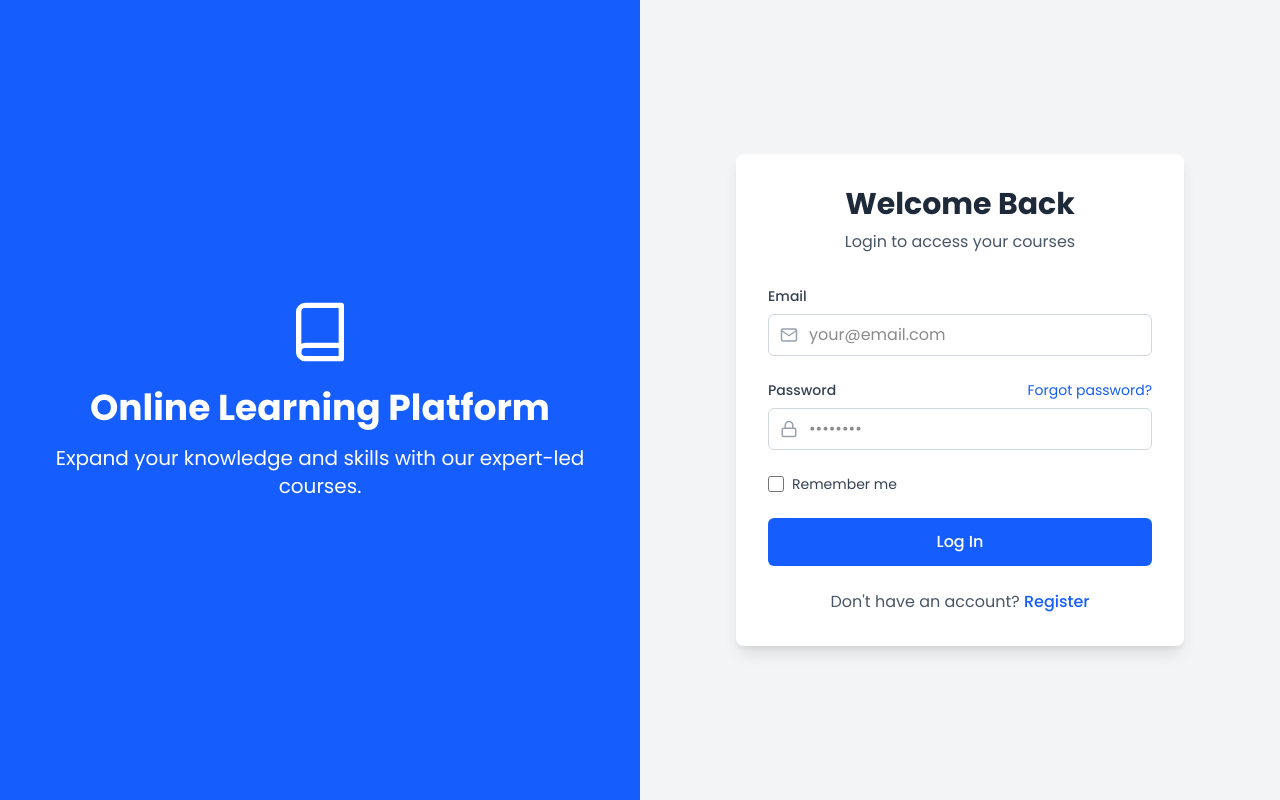
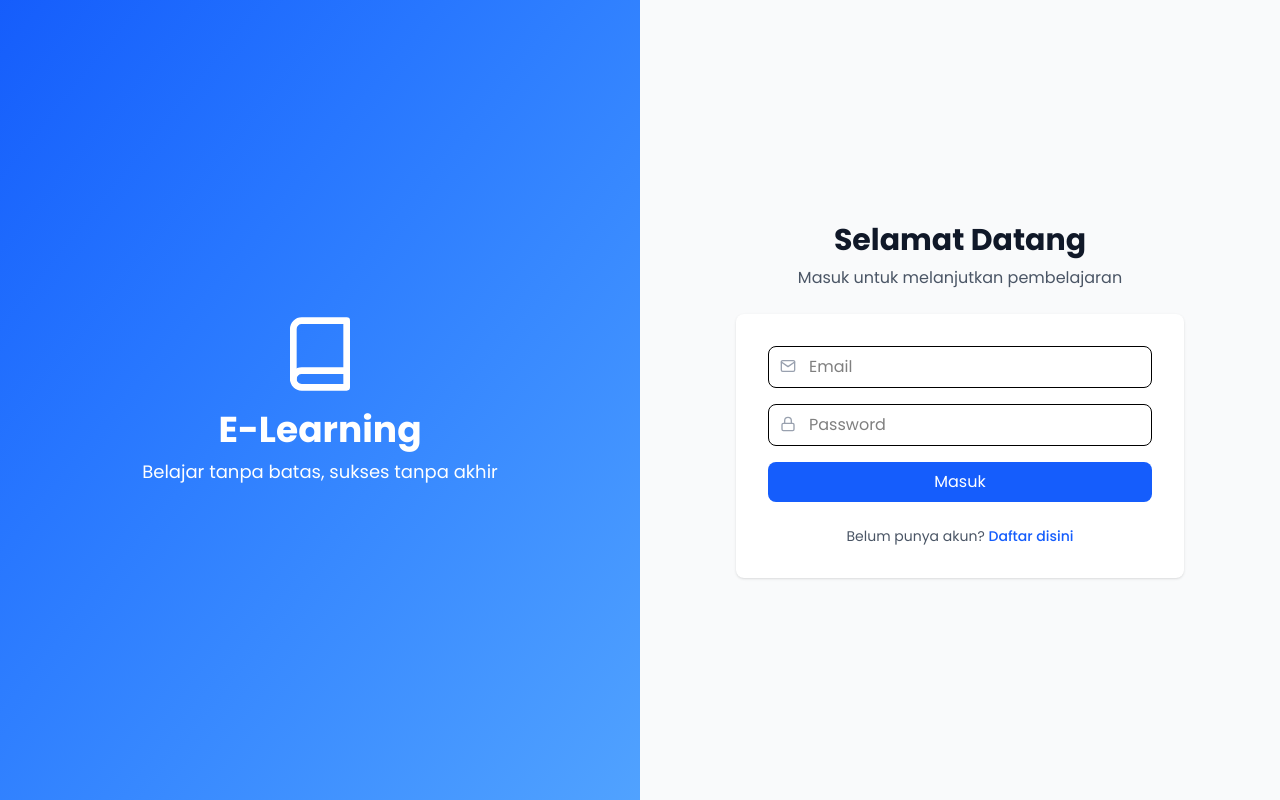
Before and after one commit to ejiganteng/course-web, a Next.js app: page /auth in a window 1280 px wide. Built offline with nearby package versions, Linux system fonts and the light colour scheme.

Commit message:
fix landing page and login

```diff
--- a/package.json
+++ b/package.json
@@ -10,11 +10,14 @@
   },
   "dependencies": {
     "@heroicons/react": "^2.2.0",
+    "@types/axios": "^0.9.36",
+    "axios": "^1.9.0",
     "framer-motion": "^12.11.0",
     "motion": "^12.10.4",
     "next": "15.3.2",
     "react": "^19.0.0",
     "react-dom": "^19.0.0",
+    "react-hook-form": "^7.56.3",
     "react-icons": "^5.5.0",
     "react-intersection-observer": "^9.16.0",
     "styled-components": "^6.1.18",
--- a/src/app/auth/page.tsx
+++ b/src/app/auth/page.tsx
@@ -3,342 +3,211 @@
 import { useState } from 'react';
 import { FiUser, FiLock, FiMail, FiBook, FiChevronLeft } from 'react-icons/fi';
 
-// Interface definitions for TypeScript
-interface LoginProps {
-  onSwitchToRegister?: () => void;
-}
+// Komponen Layout Umum
+const AuthLayout = ({
+  title,
+  subtitle,
+  children,
+}: {
+  title: string;
+  subtitle: string;
+  children: React.ReactNode;
+}) => (
+  <div className="flex min-h-screen bg-gray-50">
+    {/* Branding Section */}
+    <div className="hidden lg:flex flex-col items-center justify-center w-1/2 bg-gradient-to-br from-blue-600 to-blue-400 text-white p-8">
+      <FiBook className="w-20 h-20 mb-4" />
+      <h1 className="text-4xl font-bold mb-2">E-Learning</h1>
+      <p className="text-lg text-center">Belajar tanpa batas, sukses tanpa akhir</p>
+    </div>
 
-interface RegisterProps {
-  onSwitchToLogin?: () => void;
-}
+    {/* Form Section */}
+    <div className="w-full lg:w-1/2 flex items-center justify-center p-6">
+      <div className="w-full max-w-md space-y-6">
+        <div className="text-center">
+          <h2 className="text-3xl font-bold text-gray-900">{title}</h2>
+          <p className="mt-2 text-gray-600">{subtitle}</p>
+        </div>
 
-interface FormData {
-  fullName: string;
-  email: string;
-  password: string;
-  confirmPassword: string;
-}
+        <div className="bg-white p-8 shadow rounded-lg">
+          {children}
+        </div>
+      </div>
+    </div>
+  </div>
+);
 
-// Login Component
-const Login: React.FC<LoginProps> = ({ onSwitchToRegister }) => {
-  const [email, setEmail] = useState<string>('');
-  const [password, setPassword] = useState<string>('');
-  const [isLoading, setIsLoading] = useState<boolean>(false);
+// Komponen Input Umum
+const InputField = ({
+  icon,
+  type,
+  placeholder,
+  value,
+  onChange,
+  name,
+}: {
+  icon: React.ReactNode;
+  type: string;
+  placeholder: string;
+  value: string;
+  onChange: (e: React.ChangeEvent<HTMLInputElement>) => void;
+  name?: string;
+}) => (
+  <div className="relative mb-4">
+    <div className="absolute top-3 left-3 text-gray-400">
+      {icon}
+    </div>
+    <input
+      type={type}
+      className="w-full pl-10 pr-4 py-2 border rounded-lg focus:ring-2 focus:ring-blue-500 focus:border-blue-500"
+      placeholder={placeholder}
+      value={value}
+      onChange={onChange}
+      name={name}
+    />
+  </div>
+);
 
-  const handleLogin = (e: React.MouseEvent) => {
+// Komponen Login
+const Login = ({ switchView }: { switchView: () => void }) => {
+  const [form, setForm] = useState({ email: '', password: '' });
+
+  const handleSubmit = (e: React.FormEvent) => {
     e.preventDefault();
-    setIsLoading(true);
-    // Simulate login request
-    setTimeout(() => {
-      console.log('Login attempt:', { email, password });
-      setIsLoading(false);
-      // Handle login logic here
-    }, 1000);
+    // Handle login logic
+    console.log(form);
   };
 
   return (
-    <div className="flex min-h-screen bg-gray-100">
-      {/* Left side - Course branding */}
-      <div className="hidden lg:flex lg:w-1/2 bg-blue-600 flex-col justify-center items-center text-white p-12">
-        <FiBook size={64} />
-        <h1 className="text-4xl font-bold mt-6">Online Learning Platform</h1>
-        <p className="text-xl mt-4 text-center">Expand your knowledge and skills with our expert-led courses.</p>
-      </div>
+    <AuthLayout
+      title="Selamat Datang"
+      subtitle="Masuk untuk melanjutkan pembelajaran"
+    >
+      <form onSubmit={handleSubmit} className="space-y-6">
+        <InputField
+          icon={<FiMail />}
+          type="email"
+          placeholder="Email"
+          value={form.email}
+          onChange={(e) => setForm({ ...form, email: e.target.value })}
+        />
 
-      {/* Right side - Login form */}
-      <div className="w-full lg:w-1/2 flex justify-center items-center p-8">
-        <div className="w-full max-w-md">
-          <div className="bg-white rounded-lg shadow-lg p-8">
-            <div className="text-center mb-8">
-              <h2 className="text-3xl font-bold text-gray-800">Welcome Back</h2>
-              <p className="text-gray-600 mt-2">Login to access your courses</p>
-            </div>
+        <InputField
+          icon={<FiLock />}
+          type="password"
+          placeholder="Password"
+          value={form.password}
+          onChange={(e) => setForm({ ...form, password: e.target.value })}
+        />
 
-            <div>
-              <div className="mb-6">
-                <label className="block text-gray-700 text-sm font-medium mb-2" htmlFor="email">
-                  Email
-                </label>
-                <div className="relative">
-                  <div className="absolute inset-y-0 left-0 pl-3 flex items-center pointer-events-none">
-                    <FiMail size={18} className="text-gray-400" />
-                  </div>
-                  <input
-                    id="email"
-                    type="email"
-                    className="pl-10 w-full py-2 px-4 border border-gray-300 rounded-md focus:outline-none focus:ring-2 focus:ring-blue-500"
-                    placeholder="your@email.com"
-                    value={email}
-                    onChange={(e) => setEmail(e.target.value)}
-                  />
-                </div>
-              </div>
+        <button
+          type="submit"
+          className="w-full py-2 px-4 bg-blue-600 hover:bg-blue-700 text-white rounded-lg transition duration-200"
+        >
+          Masuk
+        </button>
 
-              <div className="mb-6">
-                <div className="flex justify-between items-center mb-2">
-                  <label className="block text-gray-700 text-sm font-medium" htmlFor="password">
-                    Password
-                  </label>
-                  <a href="#" className="text-sm text-blue-600 hover:text-blue-800">
-                    Forgot password?
-                  </a>
-                </div>
-                <div className="relative">
-                  <div className="absolute inset-y-0 left-0 pl-3 flex items-center pointer-events-none">
-                    <FiLock size={18} className="text-gray-400" />
-                  </div>
-                  <input
-                    id="password"
-                    type="password"
-                    className="pl-10 w-full py-2 px-4 border border-gray-300 rounded-md focus:outline-none focus:ring-2 focus:ring-blue-500"
-                    placeholder="••••••••"
-                    value={password}
-                    onChange={(e) => setPassword(e.target.value)}
-                  />
-                </div>
-              </div>
-
-              <div className="flex items-center mb-6">
-                <input
-                  id="remember"
-                  type="checkbox"
-                  className="h-4 w-4 text-blue-600 border-gray-300 rounded focus:ring-blue-500"
-                />
-                <label htmlFor="remember" className="ml-2 block text-sm text-gray-700">
-                  Remember me
-                </label>
-              </div>
-
-              <button
-                onClick={handleLogin}
-                className="w-full py-3 px-4 bg-blue-600 hover:bg-blue-700 text-white font-medium rounded-md focus:outline-none focus:ring-2 focus:ring-blue-500 focus:ring-offset-2 transition duration-150 ease-in-out"
-                disabled={isLoading}
-              >
-                {isLoading ? 'Logging in...' : 'Log In'}
-              </button>
-            </div>
-
-            <div className="mt-6 text-center">
-              <p className="text-gray-600">
-                Don't have an account?{' '}
-                <a
-                  href="#"
-                  className="text-blue-600 hover:text-blue-800 font-medium"
-                  onClick={(e) => {
-                    e.preventDefault();
-                    if (onSwitchToRegister) onSwitchToRegister();
-                  }}
-                >
-                  Register
-                </a>
-              </p>
-            </div>
-          </div>
+        <div className="text-center text-sm text-gray-600">
+          Belum punya akun?{' '}
+          <button
+            type="button"
+            onClick={switchView}
+            className="text-blue-600 hover:underline font-medium"
+          >
+            Daftar disini
+          </button>
         </div>
-      </div>
-    </div>
+      </form>
+    </AuthLayout>
   );
 };
 
-// Register Component
-const Register: React.FC<RegisterProps> = ({ onSwitchToLogin }) => {
-  const [formData, setFormData] = useState<FormData>({
-    fullName: '',
+// Komponen Register
+const Register = ({ switchView }: { switchView: () => void }) => {
+  const [form, setForm] = useState({
+    name: '',
     email: '',
     password: '',
-    confirmPassword: '',
+    confirmPassword: ''
   });
-  const [isLoading, setIsLoading] = useState<boolean>(false);
 
-  const handleChange = (e: React.ChangeEvent<HTMLInputElement>) => {
-    const { name, value } = e.target;
-    setFormData((prev) => ({ ...prev, [name]: value }));
-  };
-
-  const handleRegister = (e: React.MouseEvent) => {
+  const handleSubmit = (e: React.FormEvent) => {
     e.preventDefault();
-    setIsLoading(true);
-    // Simulate registration request
-    setTimeout(() => {
-      console.log('Registration attempt:', formData);
-      setIsLoading(false);
-      // Handle registration logic here
-    }, 1000);
+    // Handle registration logic
+    console.log(form);
   };
 
   return (
-    <div className="flex min-h-screen bg-gray-100">
-      {/* Left side - Course branding */}
-      <div className="hidden lg:flex lg:w-1/2 bg-blue-600 flex-col justify-center items-center text-white p-12">
-        <FiBook size={64} />
-        <h1 className="text-4xl font-bold mt-6">Online Learning Platform</h1>
-        <p className="text-xl mt-4 text-center">Join thousands of students and start your learning journey today.</p>
-      </div>
+    <AuthLayout
+      title="Buat Akun Baru"
+      subtitle="Mulai perjalanan belajarmu sekarang"
+    >
+      <form onSubmit={handleSubmit} className="space-y-6">
+        <InputField
+          icon={<FiUser />}
+          type="text"
+          placeholder="Nama Lengkap"
+          value={form.name}
+          onChange={(e) => setForm({ ...form, name: e.target.value })}
+        />
 
-      {/* Right side - Register form */}
-      <div className="w-full lg:w-1/2 flex justify-center items-center p-8">
-        <div className="w-full max-w-md">
-          <div className="bg-white rounded-lg shadow-lg p-8">
-            <a
-              href="#"
-              className="flex items-center text-blue-600 mb-4 hover:text-blue-800"
-              onClick={(e) => {
-                e.preventDefault();
-                if (onSwitchToLogin) onSwitchToLogin();
-              }}
-            >
-              <FiChevronLeft size={16} />
-              <span className="ml-1">Back to login</span>
-            </a>
+        <InputField
+          icon={<FiMail />}
+          type="email"
+          placeholder="Email"
+          value={form.email}
+          onChange={(e) => setForm({ ...form, email: e.target.value })}
+        />
 
-            <div className="text-center mb-8">
-              <h2 className="text-3xl font-bold text-gray-800">Create Account</h2>
-              <p className="text-gray-600 mt-2">Sign up to access all courses</p>
-            </div>
+        <InputField
+          icon={<FiLock />}
+          type="password"
+          placeholder="Password"
+          value={form.password}
+          onChange={(e) => setForm({ ...form, password: e.target.value })}
+        />
 
-            <div>
-              <div className="mb-6">
-                <label className="block text-gray-700 text-sm font-medium mb-2" htmlFor="fullName">
-                  Full Name
-                </label>
-                <div className="relative">
-                  <div className="absolute inset-y-0 left-0 pl-3 flex items-center pointer-events-none">
-                    <FiUser size={18} className="text-gray-400" />
-                  </div>
-                  <input
-                    id="fullName"
-                    name="fullName"
-                    type="text"
-                    className="pl-10 w-full py-2 px-4 border border-gray-300 rounded-md focus:outline-none focus:ring-2 focus:ring-blue-500"
-                    placeholder="John Doe"
-                    value={formData.fullName}
-                    onChange={handleChange}
-                  />
-                </div>
-              </div>
+        <InputField
+          icon={<FiLock />}
+          type="password"
+          placeholder="Konfirmasi Password"
+          value={form.confirmPassword}
+          onChange={(e) => setForm({ ...form, confirmPassword: e.target.value })}
+        />
 
-              <div className="mb-6">
-                <label className="block text-gray-700 text-sm font-medium mb-2" htmlFor="email">
-                  Email
-                </label>
-                <div className="relative">
-                  <div className="absolute inset-y-0 left-0 pl-3 flex items-center pointer-events-none">
-                    <FiMail size={18} className="text-gray-400" />
-                  </div>
-                  <input
-                    id="email"
-                    name="email"
-                    type="email"
-                    className="pl-10 w-full py-2 px-4 border border-gray-300 rounded-md focus:outline-none focus:ring-2 focus:ring-blue-500"
-                    placeholder="your@email.com"
-                    value={formData.email}
-                    onChange={handleChange}
-                  />
-                </div>
-              </div>
+        <button
+          type="submit"
+          className="w-full py-2 px-4 bg-blue-600 hover:bg-blue-700 text-white rounded-lg transition duration-200"
+        >
+          Daftar
+        </button>
 
-              <div className="mb-6">
-                <label className="block text-gray-700 text-sm font-medium mb-2" htmlFor="password">
-                  Password
-                </label>
-                <div className="relative">
-                  <div className="absolute inset-y-0 left-0 pl-3 flex items-center pointer-events-none">
-                    <FiLock size={18} className="text-gray-400" />
-                  </div>
-                  <input
-                    id="password"
-                    name="password"
-                    type="password"
-                    className="pl-10 w-full py-2 px-4 border border-gray-300 rounded-md focus:outline-none focus:ring-2 focus:ring-blue-500"
-                    placeholder="••••••••"
-                    value={formData.password}
-                    onChange={handleChange}
-                  />
-                </div>
-              </div>
-
-              <div className="mb-6">
-                <label className="block text-gray-700 text-sm font-medium mb-2" htmlFor="confirmPassword">
-                  Confirm Password
-                </label>
-                <div className="relative">
-                  <div className="absolute inset-y-0 left-0 pl-3 flex items-center pointer-events-none">
-                    <FiLock size={18} className="text-gray-400" />
-                  </div>
-                  <input
-                    id="confirmPassword"
-                    name="confirmPassword"
-                    type="password"
-                    className="pl-10 w-full py-2 px-4 border border-gray-300 rounded-md focus:outline-none focus:ring-2 focus:ring-blue-500"
-                    placeholder="••••••••"
-                    value={formData.confirmPassword}
-                    onChange={handleChange}
-                  />
-                </div>
-              </div>
-
-              <div className="flex items-center mb-6">
-                <input
-                  id="terms"
-                  type="checkbox"
-                  className="h-4 w-4 text-blue-600 border-gray-300 rounded focus:ring-blue-500"
-                />
-                <label htmlFor="terms" className="ml-2 block text-sm text-gray-700">
-                  I agree to the{' '}
-                  <a href="#" className="text-blue-600 hover:text-blue-800">
-                    Terms of Service
-                  </a>{' '}
-                  and{' '}
-                  <a href="#" className="text-blue-600 hover:text-blue-800">
-                    Privacy Policy
-                  </a>
-                </label>
-              </div>
-
-              <button
-                onClick={handleRegister}
-                className="w-full py-3 px-4 bg-blue-600 hover:bg-blue-700 text-white font-medium rounded-md focus:outline-none focus:ring-2 focus:ring-blue-500 focus:ring-offset-2 transition duration-150 ease-in-out"
-                disabled={isLoading}
-              >
-                {isLoading ? 'Creating account...' : 'Create Account'}
-              </button>
-            </div>
-
-            <div className="mt-6 text-center">
-              <p className="text-gray-600">
-                Already have an account?{' '}
-                <a
-                  href="#"
-                  className="text-blue-600 hover:text-blue-800 font-medium"
-                  onClick={(e) => {
-                    e.preventDefault();
-                    if (onSwitchToLogin) onSwitchToLogin();
-                  }}
-                >
-                  Log in
-                </a>
-              </p>
-            </div>
-          </div>
+        <div className="text-center text-sm text-gray-600">
+          Sudah punya akun?{' '}
+          <button
+            type="button"
+            onClick={switchView}
+            className="text-blue-600 hover:underline font-medium"
+          >
+            Masuk disini
+          </button>
         </div>
-      </div>
-    </div>
+      </form>
+    </AuthLayout>
   );
 };
 
-// Main component that switches between login and register
-const AuthPages: React.FC = () => {
-  const [currentPage, setCurrentPage] = useState<'login' | 'register'>('login');
+// Komponen Utama
+export default function AuthPage() {
+  const [isLogin, setIsLogin] = useState(true);
 
   return (
-    <div className="min-h-screen bg-gray-100">
-      {currentPage === 'login' ? (
-        <Login onSwitchToRegister={() => setCurrentPage('register')} />
+    <>
+      {isLogin ? (
+        <Login switchView={() => setIsLogin(false)} />
       ) : (
-        <Register onSwitchToLogin={() => setCurrentPage('login')} />
+        <Register switchView={() => setIsLogin(true)} />
       )}
-    </div>
+    </>
   );
-};
-
-export default AuthPages;
+}
--- a/src/app/page.tsx
+++ b/src/app/page.tsx
@@ -18,7 +18,7 @@ export default function ScrollLinked() {
           originX: 0,
           height: 5,
         }}
-        className="fixed top-0 left-0 right-0 bg-purple-500 z-50"
+        className="fixed top-0 left-0 right-0 bg-purple-800 z-50"
       />
 
       <LandingPage />
--- a/src/app/public/globals.css
+++ b/src/app/public/globals.css
@@ -2,7 +2,7 @@
 
 :root {
   --background: #ffffff;
-  --foreground: #171717;
+  --foreground: #000000;
 }
 
 @theme inline {
@@ -12,7 +12,7 @@
 
 @media (prefers-color-scheme: dark) {
   :root {
-    --background: #0a0a0a;
+    --background: #000000;
     --foreground: #ededed;
   }
 }
--- a/src/components/landing/navbar.tsx
+++ b/src/components/landing/navbar.tsx
@@ -67,9 +67,9 @@ export default function NavbarLand() {
       initial={{ y: -100 }}
       animate={{ y: 0 }}
       transition={{ duration: 0.3, ease: "easeOut" }}
-      className={`fixed top-0 left-0 right-0 z-50 transition-all duration-300 mx-7 lg:mx-20 ${
+      className={`fixed top-0 left-0 right-0 z-50 transition-all duration-300 mx-7 lg:mx-10 ${
         scrolled ? "mt-1" : "mt-5"
-      } rounded-3xl py-3 lg:py-4 bg-gray-100 shadow-lg`}
+      } rounded-xl py-3 lg:py-4 bg-gray-100 shadow-lg`}
     >
       <AnimatePresence>
         {mobileMenuOpen && (
@@ -98,7 +98,7 @@ export default function NavbarLand() {
             {["Beranda", "Kursus", "Tentang", "Kontak"].map((item) => (
               <Link key={item} href={`/${item.toLowerCase()}`}>
                 <motion.span
-                  className="text-gray-600 font-bold hover:text-purple-700 transition-colors relative group cursor-pointer"
+                  className="text-gray-900 font-medium hover:text-purple-700 transition-colors relative group cursor-pointer"
                   whileHover={{ y: -2 }}
                 >
                   {item}
--- a/src/components/landing/stats.tsx
+++ b/src/components/landing/stats.tsx
@@ -70,7 +70,7 @@ export default function AnimatedCounter() {
   };
 
   return (
-    <div className="h-fit bg-white flex items-center justify-center p-8">
+    <div className="h-fit bg-white rounded-t-4xl flex items-center justify-center p-8">
       <motion.div
         ref={ref}
         initial="hidden"
```
Also changed, not shown: src/components/landing/hero.tsx (+16 -79 lines), src/app/admin/page.tsx (added), src/components/button.tsx (added), 1 other file (tests, documents, lock files or other folders).
